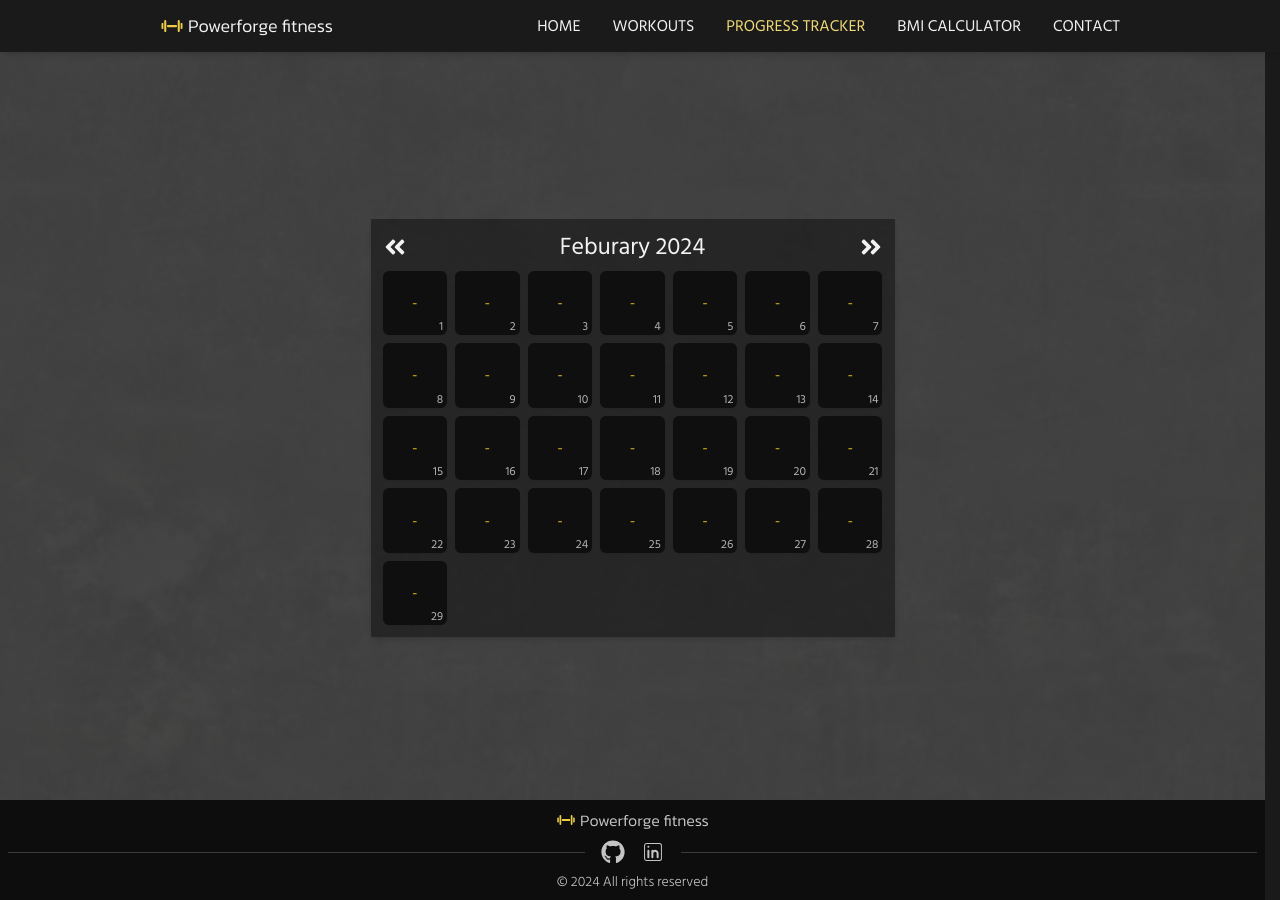
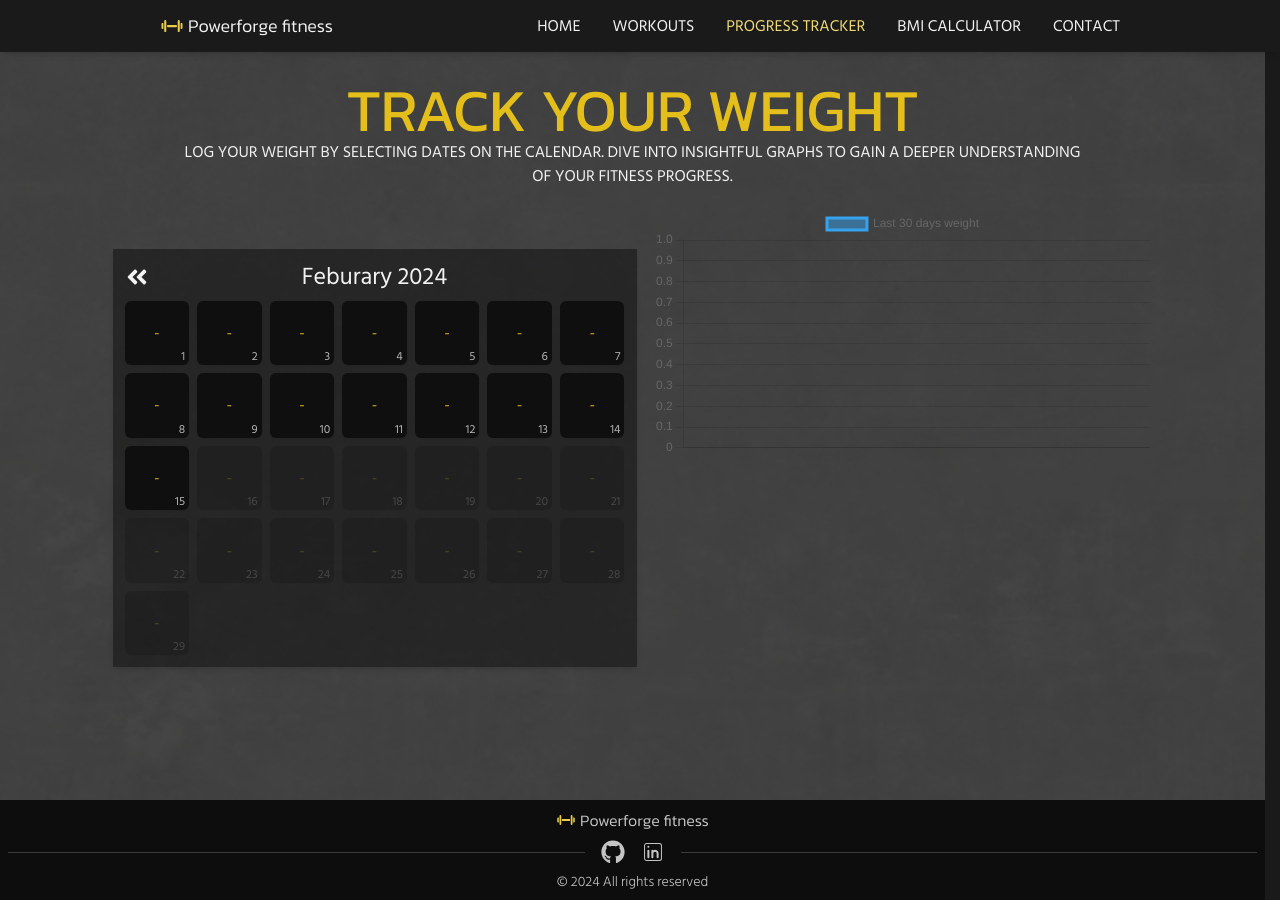
Before and after one commit to Fijalkowskim/Powerforge-Fitness, a React (Create React App) app: page /tracker in a window 1280 px wide. Built offline with nearby package versions, Linux system fonts and the light colour scheme.

Commit message:
Basic graph + tracker context

```diff
--- a/package.json
+++ b/package.json
@@ -6,10 +6,14 @@
     "@testing-library/jest-dom": "^5.17.0",
     "@testing-library/react": "^13.4.0",
     "@testing-library/user-event": "^13.5.0",
+    "apexcharts": "^3.46.0",
+    "chart.js": "^4.4.1",
     "class-variance-authority": "^0.7.0",
     "clsx": "^2.1.0",
     "framer-motion": "^11.0.5",
     "react": "^18.2.0",
+    "react-apexcharts": "^1.4.1",
+    "react-chartjs-2": "^5.2.0",
     "react-dom": "^18.2.0",
     "react-icons": "^5.0.1",
     "react-router": "^6.22.0",
--- a/src/components/footer/Footer.tsx
+++ b/src/components/footer/Footer.tsx
@@ -16,6 +16,7 @@ function Footer() {
           className="cursor-pointer transition-colors hover:text-primary-50"
           target="_blank"
           href="https://github.com/Fijalkowskim/Powerforge-Fitness"
+          rel="noreferrer"
         >
           <FaGithub />
         </a>
@@ -23,6 +24,7 @@ function Footer() {
           className="cursor-pointer transition-colors hover:text-primary-50"
           target="_blank"
           href="https://www.linkedin.com/in/mateusz-fija%C5%82kowski-a880742b5/"
+          rel="noreferrer"
         >
           <CiLinkedin />
         </a>
--- a/src/components/general/Background.tsx
+++ b/src/components/general/Background.tsx
@@ -4,6 +4,7 @@ function Background() {
   return (
     <img
       src={BgImage}
+      alt="Background"
       className="absolute inset-0 -z-10 h-full w-full object-cover opacity-25"
     />
   );
--- a/src/components/navbar/Navbar.tsx
+++ b/src/components/navbar/Navbar.tsx
@@ -1,7 +1,6 @@
 import React from "react";
 import { IoIosFitness } from "react-icons/io";
 import NavbarLink from "./NavbarLink";
-import CustomButton from "../general/CustomButton";
 const navlinks = [
   { name: "Home", to: "/" },
   { name: "Workouts", to: "/workouts" },
@@ -19,9 +18,6 @@ function Navbar() {
       {navlinks.map((n) => (
         <NavbarLink name={n.name} to={n.to} />
       ))}
-      {/* <CustomButton className="font-primary font-semibold">
-        Sing in
-      </CustomButton> */}
     </div>
   );
 }
--- /dev/null
+++ b/src/components/progress-tracker/ProgressChart.tsx
@@ -0,0 +1,41 @@
+import React, { useEffect, useState } from "react";
+import { Chart as ChartJS } from "chart.js/auto";
+import { Chart } from "react-chartjs-2";
+import { CategoryScale } from "chart.js";
+import { useTrackerContext } from "../../context/TrackerContext";
+
+function ProgressChart() {
+  ChartJS.register(CategoryScale);
+  const { progressData } = useTrackerContext();
+  const [labels, setLabels] = useState<string[]>([]);
+  const [data, setData] = useState<number[]>([]);
+
+  useEffect(() => {
+    const newLabels: string[] = [];
+    const newData: number[] = [];
+    progressData.forEach((d) => {
+      newLabels.push(d.date.toDateString());
+      newData.push(d.weight);
+    });
+    setLabels(newLabels);
+    setData(newData);
+  }, [progressData]);
+  return (
+    <div className="aspect-square w-[500px]">
+      <Chart
+        type={"line"}
+        data={{
+          labels: labels,
+          datasets: [
+            {
+              label: "Last 30 days weight",
+              data: data,
+            },
+          ],
+        }}
+      />
+    </div>
+  );
+}
+
+export default ProgressChart;
--- a/src/components/progress-tracker/date-picker/DatePicker.tsx
+++ b/src/components/progress-tracker/date-picker/DatePicker.tsx
@@ -3,6 +3,7 @@ import { daysInMonth } from "../../../helpers/helpers";
 import DayCard from "./DayCard";
 import { FaAngleDoubleLeft, FaAngleDoubleRight } from "react-icons/fa";
 import { AnimatePresence, motion } from "framer-motion";
+import { useTrackerContext } from "../../../context/TrackerContext";
 interface MonthData {
   month: number;
   year: number;
@@ -22,12 +23,14 @@ const monthNames = [
   "December",
 ];
 function DatePicker() {
+  const currentDate = new Date();
   const [monthData, setMonthData] = useState<MonthData>({
     month: new Date().getMonth(),
     year: new Date().getFullYear(),
   });
+  const { GetWeight } = useTrackerContext();
   return (
-    <div className="mt-14 flex flex-col items-start justify-center gap-2 bg-primary-950/50 p-3 text-2xl text-primary-50 shadow-md">
+    <div className=" flex flex-col items-start justify-center gap-2 bg-primary-950/50 p-3 text-2xl normal-case text-primary-50 shadow-md">
       <div className="flex w-full items-center justify-between">
         <motion.button
           whileHover={{ x: -1 }}
@@ -45,6 +48,7 @@ function DatePicker() {
           {monthNames[monthData.month]} {monthData.year}
         </h1>
         <motion.button
+          className={`${monthData.year >= currentDate.getFullYear() && monthData.month >= currentDate.getMonth() && "pointer-events-none opacity-0"}`}
           whileHover={{ x: 1 }}
           onClick={() => {
             setMonthData((prev) =>
@@ -60,12 +64,20 @@ function DatePicker() {
       <div className="grid w-[500px] grid-cols-7 grid-rows-5 gap-2">
         <AnimatePresence>
           {[...Array(daysInMonth(monthData.month + 1, monthData.year))].map(
-            (_, dayIndex) => (
-              <DayCard
-                key={dayIndex + 1}
-                date={new Date(monthData.year, monthData.month, dayIndex + 1)}
-              />
-            ),
+            (_, dayIndex) => {
+              const date = new Date(
+                monthData.year,
+                monthData.month,
+                dayIndex + 1,
+              );
+              return (
+                <DayCard
+                  key={dayIndex + 1}
+                  date={date}
+                  weight={GetWeight(date)}
+                />
+              );
+            },
           )}
         </AnimatePresence>
       </div>
--- a/src/components/progress-tracker/date-picker/DayCard.tsx
+++ b/src/components/progress-tracker/date-picker/DayCard.tsx
@@ -1,17 +1,25 @@
 import React from "react";
 import { motion } from "framer-motion";
+import { useTrackerContext } from "../../../context/TrackerContext";
 interface Props {
   date: Date;
   weight?: number;
 }
 function DayCard(props: Props) {
+  const disabled = props.date > new Date();
+  const { AddProgress } = useTrackerContext();
   return (
     <motion.button
+      onClick={() => {
+        if (disabled) return;
+        AddProgress({ weight: 80, date: props.date });
+      }}
       initial={{ scale: 0 }}
       animate={{ scale: 1 }}
       exit={{ scale: 0 }}
       whileHover={{ borderRadius: "10px" }}
-      className="relative col-span-1 aspect-square overflow-hidden rounded-md border-action-500  bg-primary-950 text-center opacity-90 shadow-sm transition-opacity hover:border-[0.1px] hover:opacity-100"
+      whileTap={{ scale: 0.9 }}
+      className={`relative col-span-1 aspect-square overflow-hidden rounded-md border-action-500  bg-primary-950 text-center  shadow-sm transition-opacity  ${disabled ? "pointer-events-none opacity-20" : "opacity-90 hover:border-[0.1px] hover:opacity-100"}`}
     >
       <p className="text-base text-action-500">
         {props.weight ? props.weight + " kg" : "-"}
--- /dev/null
+++ b/src/context/TrackerContext.tsx
@@ -0,0 +1,49 @@
+import { ReactNode, createContext, useContext, useState } from "react";
+import { ProgressData } from "../models/ProgressData";
+import { compareDates } from "../helpers/helpers";
+
+interface TrackerContextProviderProps {
+  children: ReactNode;
+}
+interface TrackerContextProps {
+  progressData: ProgressData[];
+  AddProgress: (newData: ProgressData) => void;
+  GetWeight: (date: Date) => number | undefined;
+}
+const TraclerContext = createContext({} as TrackerContextProps);
+
+export function useTrackerContext() {
+  return useContext(TraclerContext);
+}
+
+export function TrackerContextProvider({
+  children,
+}: TrackerContextProviderProps) {
+  const [progressData, setProgressData] = useState<ProgressData[]>([]);
+  const AddProgress = (newData: ProgressData) => {
+    const oldData = progressData.find((p) =>
+      compareDates(p.date, newData.date),
+    );
+    if (oldData) {
+      setProgressData((prev) =>
+        prev.map((p) => (p.date === newData.date ? newData : p)),
+      );
+    } else {
+      const newProgressData = [...progressData, newData];
+      newProgressData.sort(
+        (a: ProgressData, b: ProgressData) =>
+          new Date(a.date).getTime() - new Date(b.date).getTime(),
+      );
+      setProgressData(newProgressData);
+    }
+  };
+  const GetWeight = (date: Date) => {
+    const progress = progressData.find((p) => compareDates(p.date, date));
+    return progress ? progress.weight : undefined;
+  };
+  return (
+    <TraclerContext.Provider value={{ progressData, AddProgress, GetWeight }}>
+      {children}
+    </TraclerContext.Provider>
+  );
+}
--- a/src/helpers/helpers.tsx
+++ b/src/helpers/helpers.tsx
@@ -8,3 +8,10 @@ export const cn = (...inputs: ClassValue[]) => {
 export const daysInMonth = (month: number, year: number): number => {
   return new Date(year, month, 0).getDate();
 };
+export const compareDates = (date1: Date, date2: Date): boolean => {
+  return (
+    date1.getFullYear() === date2.getFullYear() &&
+    date1.getMonth() === date2.getMonth() &&
+    date1.getDate() === date2.getDate()
+  );
+};
--- a/src/index.tsx
+++ b/src/index.tsx
@@ -3,12 +3,15 @@ import ReactDOM from "react-dom/client";
 import "./index.css";
 import App from "./App";
 import { SettingsContextProvider } from "./context/SettingsContext";
+import { TrackerContextProvider } from "./context/TrackerContext";
 
 const root = ReactDOM.createRoot(
   document.getElementById("root") as HTMLElement,
 );
 root.render(
   <SettingsContextProvider>
-    <App />
+    <TrackerContextProvider>
+      <App />
+    </TrackerContextProvider>
   </SettingsContextProvider>,
 );
--- /dev/null
+++ b/src/models/ProgressData.tsx
@@ -0,0 +1,4 @@
+export interface ProgressData {
+  date: Date;
+  weight: number;
+}
--- a/src/pages/ProgressPage.tsx
+++ b/src/pages/ProgressPage.tsx
@@ -1,10 +1,20 @@
 import React from "react";
 import DatePicker from "../components/progress-tracker/date-picker/DatePicker";
-
+import ProgressChart from "../components/progress-tracker/ProgressChart";
 function ProgressPage() {
   return (
-    <div className="flex min-h-screen items-center justify-center">
-      <DatePicker />
+    <div className=" flex min-h-screen flex-col items-center justify-start uppercase text-primary-50">
+      <h1 className="mt-20 font-accent text-6xl text-action-500">
+        Track your weight
+      </h1>
+      <p className="mb-5 max-w-4xl text-center">
+        Log your weight by selecting dates on the calendar. Dive into insightful
+        graphs to gain a deeper understanding of your fitness progress.
+      </p>
+      <div className="flex items-center justify-center gap-4">
+        <DatePicker />
+        <ProgressChart />
+      </div>
     </div>
   );
 }
```
Also changed, not shown: 1 other file (tests, documents, lock files or other folders).
